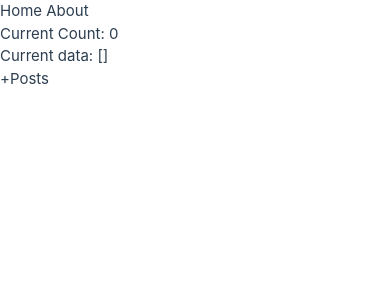
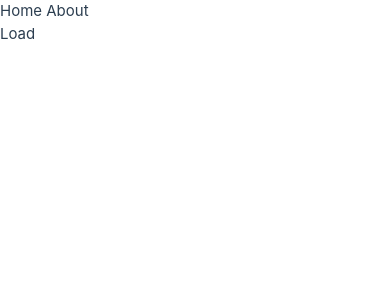
Before and after one commit to Brodatsky/vue-store, a Vue app: page / in a window 390 px wide. Shown: the top 300 px of the page. Built offline with nearby package versions, Linux system fonts and the light colour scheme.

Commit message:
product card

```diff
--- /dev/null
+++ b/src/components/ButtonS.vue
@@ -0,0 +1,17 @@
+<template>
+  <button class="btn px-4 py-2 border rounded-lg w-50">
+    <slot></slot>
+  </button>
+</template>
+
+<script setup lang="ts"></script>
+
+<style scoped>
+.btn {
+  background: rgb(255, 255, 255);
+}
+.btn:hover {
+  background: rgb(95, 184, 125);
+  color: aliceblue;
+}
+</style>
--- /dev/null
+++ b/src/components/ProductCard.vue
@@ -0,0 +1,26 @@
+<template>
+  <div class="card border rounded-xl p-3">
+    <div class="card-img mb-3">
+      <img :src="product.image" alt="Card Image" class="object-contain w-full h-64" />
+    </div>
+    <div class="card-body flex flex-col">
+      <div class="card-title font-bold">{{ product.title }}</div>
+      <p>${{ product.price }}</p>
+      <div class="justify-end card-actions">
+        <ButtonS>Добавить в корзину</ButtonS>
+        <!-- <button class="btn btn-primary" @click="cartStore.add(product.id)">Add to Cart</button> -->
+      </div>
+    </div>
+  </div>
+</template>
+
+<script setup lang="ts">
+import type { IProduct } from '@/models/product.model'
+import ButtonS from './ButtonS.vue'
+
+defineProps<{
+  product: IProduct
+}>()
+</script>
+
+<style scoped></style>
--- a/src/components/TheWelcome.vue
+++ /dev/null
@@ -1,3 +0,0 @@
-<script setup lang="ts"></script>
-
-<template><div>123</div></template>
--- a/src/models/product.model.ts
+++ b/src/models/product.model.ts
@@ -1,5 +1,5 @@
-export default interface IProduct {
-  id?: number
+export interface IProduct {
+  id: number
   title: string
   price: number
   description: string
--- a/src/views/HomeView.vue
+++ b/src/views/HomeView.vue
@@ -1,25 +1,20 @@
+<template>
+  <div class="p-4 max-w-7xl mx-auto flex flex-col">
+    <div class="grid gap-4 grid-cols-1 md:grid-cols-2 lg:grid-cols-3 xl:grid-cols-5 mb-3">
+      <ProductCard v-for="product in productStore.products" :key="product.id" :product="product" />
+    </div>
+    <div class="mx-auto">
+      <ButtonS @click="productStore.fetchPosts">Load</ButtonS>
+    </div>
+  </div>
+</template>
+
 <script setup lang="ts">
+import ButtonS from '@/components/ButtonS.vue'
 import { useProductStore } from '@/stores/useProductStore'
+import ProductCard from '../components/ProductCard.vue'
 
 const productStore = useProductStore()
 </script>
 
-<template>
-  <div class="flex justify-center flex-col items-center px-5">
-    <div class="mb-3 text-2xl">Current Count: {{ productStore.count }}</div>
-    <div class="mb-3 text-2xl">Current data: {{ productStore.products }}</div>
-    <button
-      class="px-4 py-2 border rounded-lg hover:bg-sky-100 w-20"
-      @click="productStore.increment"
-    >
-      +
-    </button>
-    <button
-      class="px-4 py-2 border rounded-lg hover:bg-sky-100 w-20"
-      @click="productStore.fetchPosts"
-    >
-      Posts
-    </button>
-  </div>
-</template>
 <style scoped></style>
```
Also changed, not shown: src/components/HelloWorld.vue (deleted, +0 -14 lines), src/stores/useProductStore.ts (+6 -6 lines).
